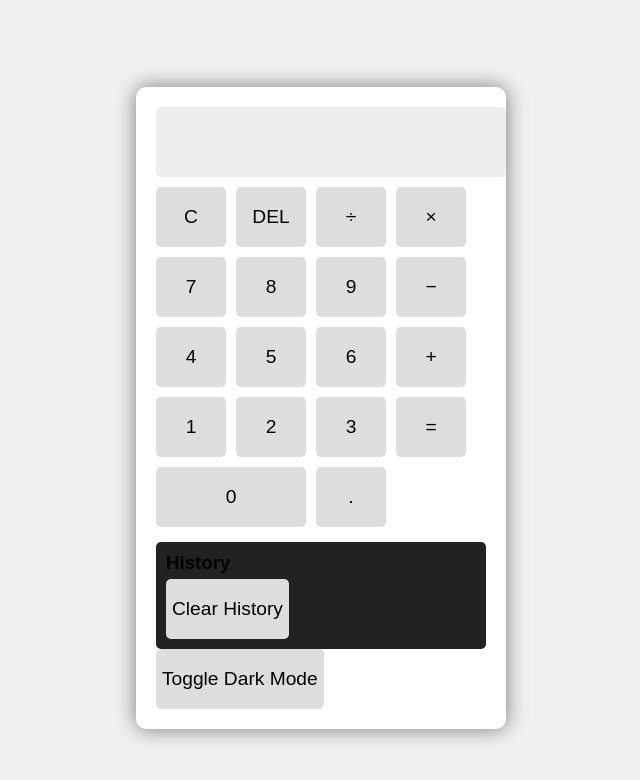
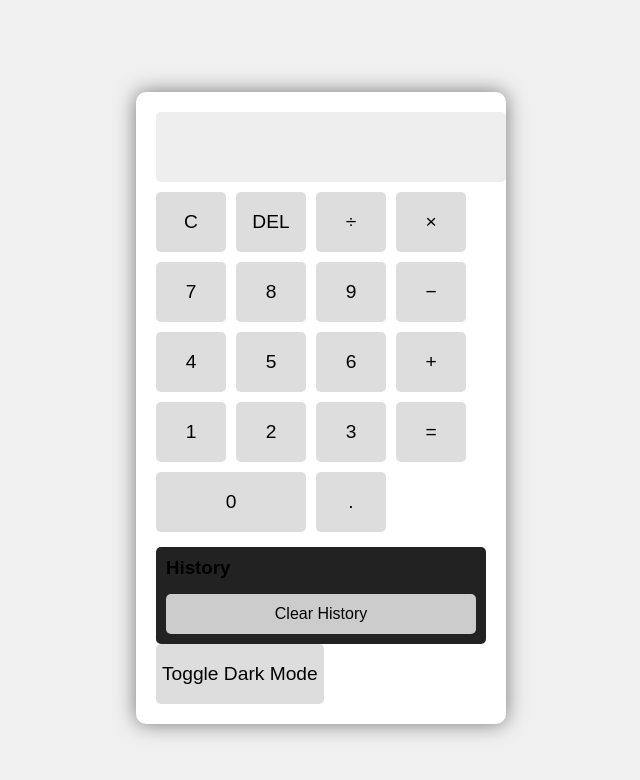
Before and after one commit to G7techglob/G24calculator-, a plain HTML site: page index.html in a window 1280 px wide. Both pictures are taken after a click on the button "Toggle Dark Mode". Shown: the whole page, without its empty margins (319-959 px from the left). Drawn offline with Linux system fonts and the light colour scheme.

Commit message:
Add styles for clear history button

```diff
--- a/index.css
+++ b/index.css
@@ -102,3 +102,28 @@ body.light button {
 body.light button:hover {
   background: #bbb;
 }
+#clear-history {
+  margin-top: 10px;
+  width: 100%;
+  height: 40px;
+  font-size: 1em;
+  border: none;
+  border-radius: 5px;
+  background: #444;
+  color: #fff;
+  cursor: pointer;
+  transition: background 0.2s;
+}
+
+#clear-history:hover {
+  background: #666;
+}
+
+body.light #clear-history {
+  background: #ccc;
+  color: #000;
+}
+
+body.light #clear-history:hover {
+  background: #aaa;
+}
```
